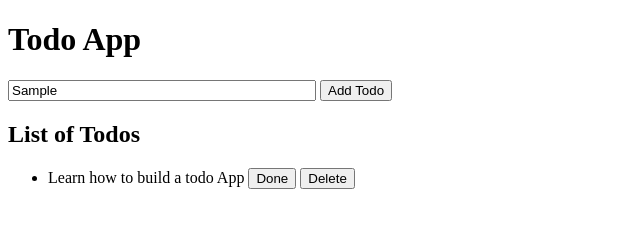
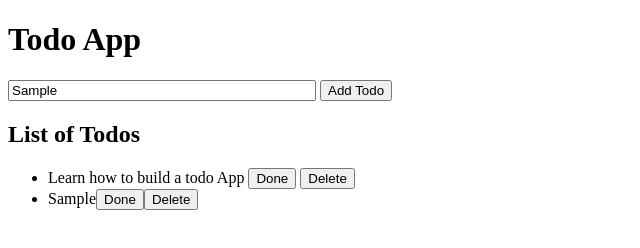
Before and after one commit to hackages-nl/final-todo-app, a plain HTML site: page index.html in a window 1280 px wide. Both pictures are taken after typing "Sample" into the empty fields and a click on the button "Add Todo". Shown: the whole page, without its empty margins (0-640 px from the left). Drawn offline with Linux system fonts and the light colour scheme.

Commit message:
implemented the add-todo feature

```diff
--- a/index.html
+++ b/index.html
@@ -14,7 +14,7 @@
 <body>
     <h1>Todo App</h1>
     <input placeholder="What do you do today?" value="" type="text" id="todoInput">
-    <button>Add Todo</button>
+    <button id="addBtn">Add Todo</button>
     <h2>List of Todos</h2>
     <ul id="todos">
         <li>
@@ -23,5 +23,6 @@
             <button id="deleteBtn">Delete</button>
         </li>
     </ul>
+    <script src="index.js"></script>
 </body>
 </html>
--- a/index.js
+++ b/index.js
@@ -1,4 +1,37 @@
+window.addEventListener("DOMContentLoaded", () => {
+  // 1 - Get a reference to elements by Ids
+  const addBtn = document.getElementById("addBtn");
+  const deleteBtn = document.getElementById("deleteBtn");
+  const doneBtn = document.getElementById("doneBtn");
+  const todoInput = document.getElementById("todoInput");
+  const todoList = document.getElementById("todos");
 
-window.addEventListener('DOMContentLoaded', (event) => {
+  // 2 - Register events handlers
+  addBtn.addEventListener("click", addTodo);
+});
 
-});
+const todos = [];
+
+function addTodo() {
+  // 1 - Get the value of the input
+  const todo = document.getElementById("todoInput").value;
+  // 2 - Add It to the list of todos
+  todos.push(todo);
+
+  // 3 - Display in the visual list
+  const todoList = document.getElementById("todos");
+  const li = document.createElement("li");
+  li.innerHTML = todo;
+  const doneBtn = document.createElement("button");
+  doneBtn.textContent = "Done";
+  doneBtn.addEventListener("click", doneTodo);
+  li.append(doneBtn);
+  const deleteButton = document.createElement("button");
+  deleteButton.textContent = "Delete";
+  deleteButton.addEventListener("click", deleteTodo);
+  li.append(deleteButton);
+  todoList.append(li);
+}
+
+function doneTodo() {}
+function deleteTodo() {}
```
